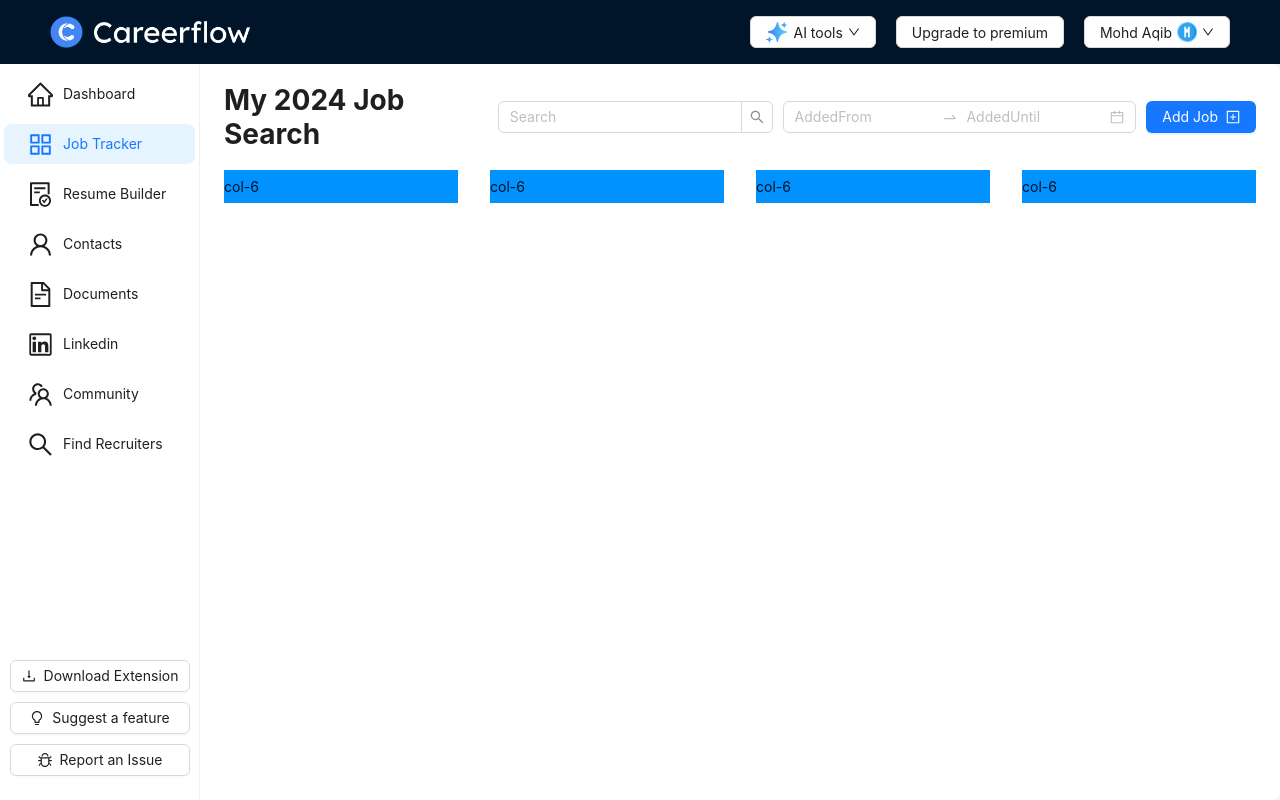
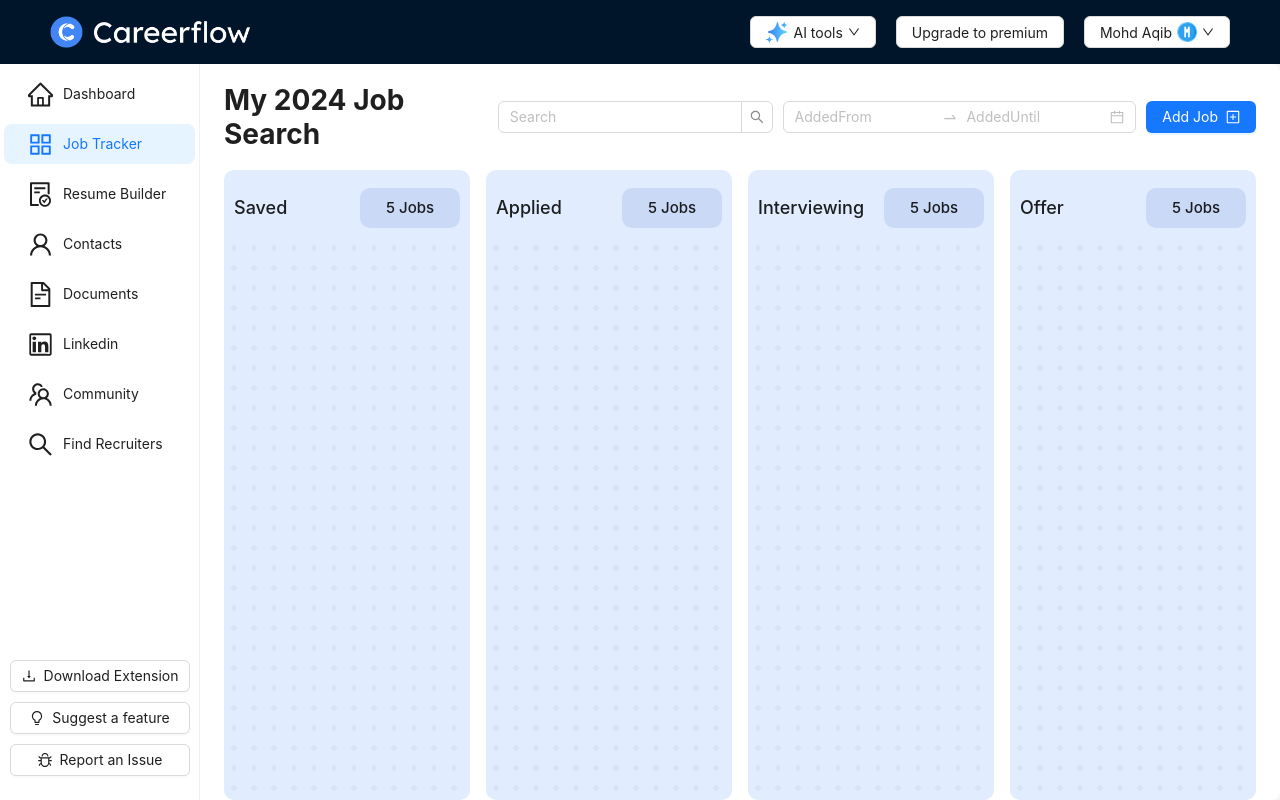
Before and after one commit to Mohdaqib18/career_flow, a React (Vite) app: page / in a window 1280 px wide. Built offline with nearby package versions, Linux system fonts and the light colour scheme.

Commit message:
job tracker board columns created

```diff
--- a/src/components/JobTrackerMain.tsx
+++ b/src/components/JobTrackerMain.tsx
@@ -1,29 +1,76 @@
 import { Col, Divider, Row } from "antd";
 
-const style: React.CSSProperties = { background: "#0092ff", padding: "8px 0" };
+const style: React.CSSProperties = {
+	background: "#e1edff",
+	borderRadius: "10px",
+	padding: "8px 0",
+	height: "100%",
+	// overflowY: "scroll",
+	scrollbarWidth: "thin",
+	scrollbarColor: "blue",
+	display: "flex",
+	flexDirection: "column",
+};
 
+const colCategories = ["Saved", "Applied", "Interviewing", "Offer", "Rejected"];
 const JobTrackerMain = () => {
 	return (
 		<div style={{ overflowX: "scroll", flex: 1 }}>
-			<Row gutter={{ xs: 8, sm: 16, md: 24, lg: 32 }} wrap={false}>
-				<Col className="gutter-row" span={6}>
-					<div style={style}>col-6</div>
-				</Col>
-				<Col className="gutter-row" span={6}>
-					<div style={style}>col-6</div>
-				</Col>
-				<Col className="gutter-row" span={6}>
-					<div style={style}>col-6</div>
-				</Col>
-				<Col className="gutter-row" span={6}>
-					<div style={style}>col-6</div>
-				</Col>
-				<Col className="gutter-row" span={6}>
-					<div style={style}>col-6</div>
-				</Col>
-				<Col className="gutter-row" span={6}>
-					<div style={style}>col-6</div>
-				</Col>
+			<Row
+				gutter={{ xs: 4, sm: 8, md: 12, lg: 16 }}
+				wrap={false}
+				style={{ height: "100%" }}
+			>
+				{colCategories.map((category) => (
+					<Col className="gutter-row" span={6}>
+						<div style={style}>
+							<div
+								style={{
+									display: "flex",
+									justifyContent: "space-between",
+									alignItems: "center",
+									padding: "10px",
+								}}
+							>
+								<span style={{ fontSize: "18px", fontWeight: "500" }}>
+									{category}
+								</span>
+
+								<div
+									style={{
+										background: "#cad9f6",
+										width: "100px",
+										height: "40px",
+										borderRadius: "10px",
+										display: "flex",
+										justifyContent: "center",
+										alignItems: "center",
+									}}
+								>
+									<span
+										style={{
+											fontSize: "15px",
+											fontWeight: "500",
+										}}
+									>
+										5 Jobs
+									</span>
+								</div>
+							</div>
+
+							<div
+								style={{
+									flex: 1,
+									background: "radial-gradient(#d6e4f8 20%,#0000 0)",
+									backgroundPosition: "0 0,50px 50px",
+									backgroundSize: "20px 20px",
+									overflowY: "scroll",
+								}}
+								className="col"
+							></div>
+						</div>
+					</Col>
+				))}
 			</Row>
 		</div>
 	);
--- a/src/index.css
+++ b/src/index.css
@@ -5,3 +5,30 @@ body {
     padding: 0;
 
 }
+
+
+.col::-webkit-scrollbar {
+    width: 5px;
+}
+
+::-webkit-scrollbar-thumb {
+    background-color: #b0c3de;
+}
+
+/* Firefox */
+.col::-moz-scrollbar {
+    width: 5px;
+}
+
+.col::-moz-scrollbar-thumb {
+    background-color: #b0c3de;
+}
+
+/* Edge */
+.col::-ms-scrollbar {
+    width: 5px;
+}
+
+.col::-ms-scrollbar-thumb {
+    background-color: #b0c3de;
+}
```
